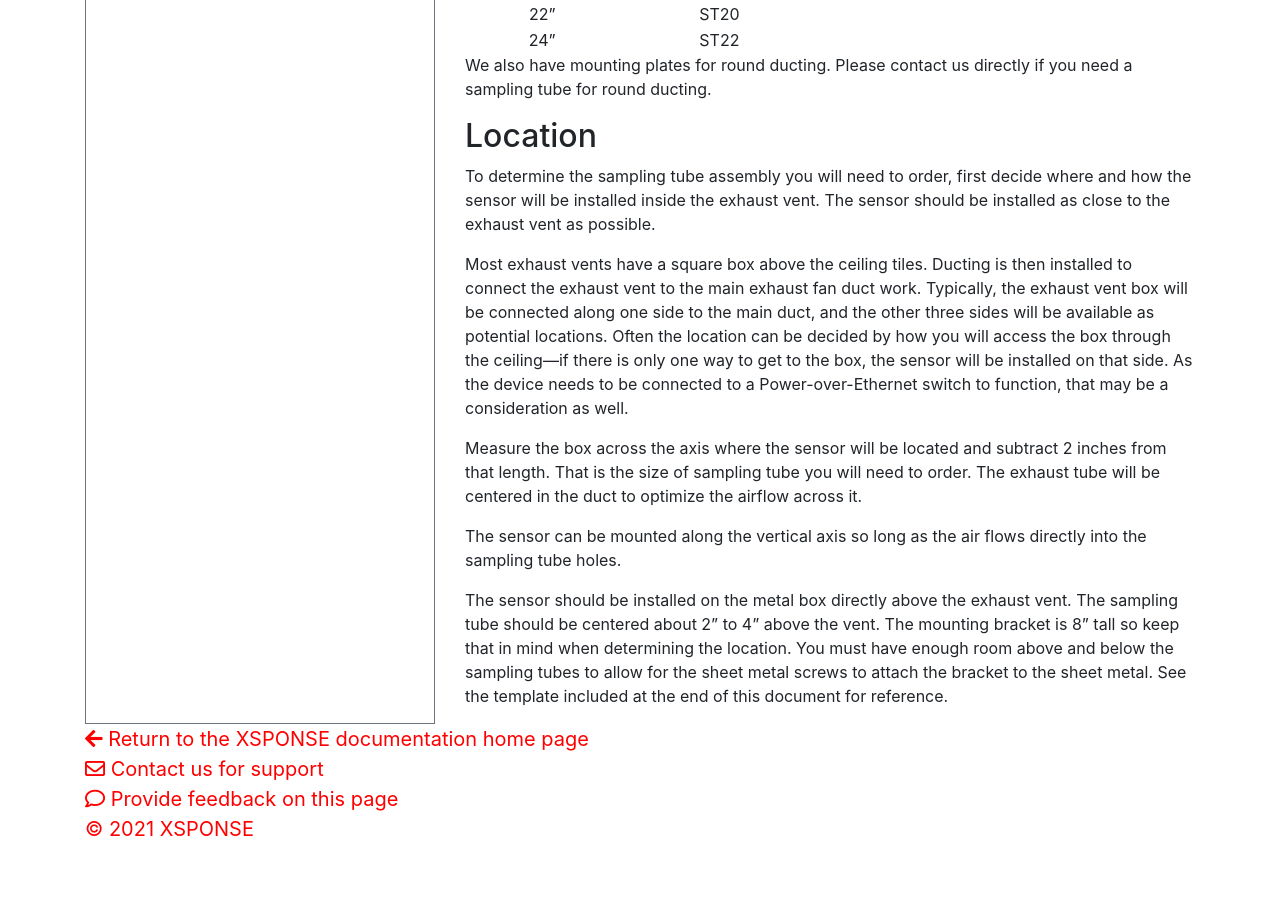
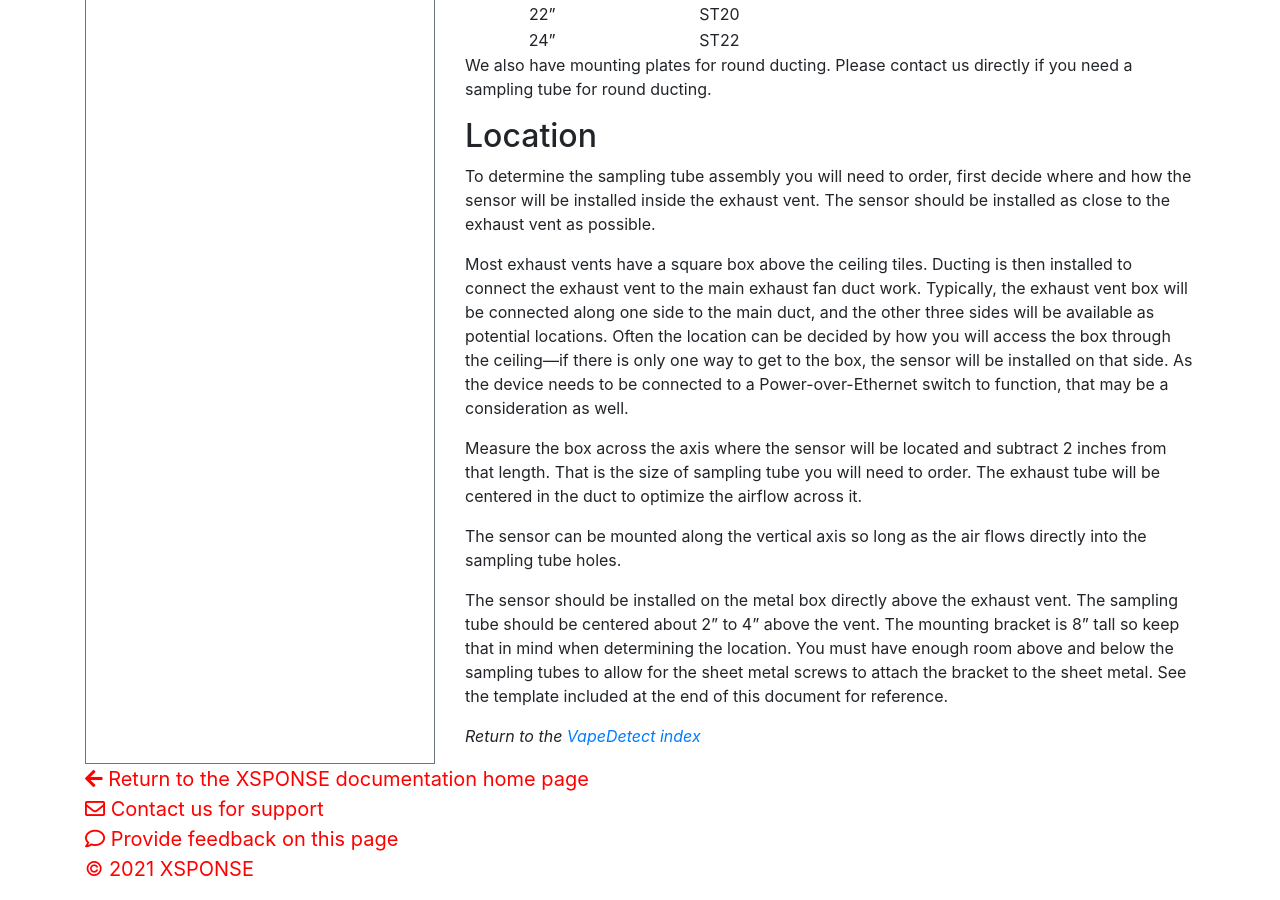
Before and after one commit to NrsSystems/docs, a Jekyll site: the page built from vape-detect/installation-reqs.md, in a window 1280 px wide and 900 px high, scrolled down 1728 px. Built offline with Jekyll 4.4.1, drawn with Linux system fonts in a browser that asks for light colours; our own code applies the rules of GitHub Pages for plain Markdown files; before the commit the page ends 2588 px from its top, so only the background shows below that.

Commit message:
Update installation-reqs.md
Added a page-bottom link back to the index.

```diff
--- a/vape-detect/installation-reqs.md
+++ b/vape-detect/installation-reqs.md
@@ -57,3 +57,5 @@ Measure the box across the axis where the sensor will be located and subtract 2
 The sensor can be mounted along the vertical axis so long as the air flows directly into the sampling tube holes.
 
 The sensor should be installed on the metal box directly above the exhaust vent. The sampling tube should be centered about 2” to 4” above the vent. The mounting bracket is 8” tall so keep that in mind when determining the location. You must have enough room above and below the sampling tubes to allow for the sheet metal screws to attach the bracket to the sheet metal. See the template included at the end of this document for reference.
+
+*Return to the [VapeDetect index](index.md)*
```
